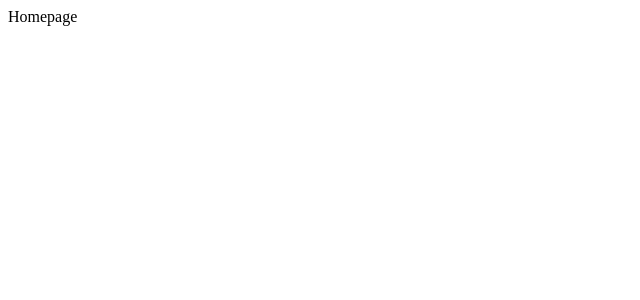
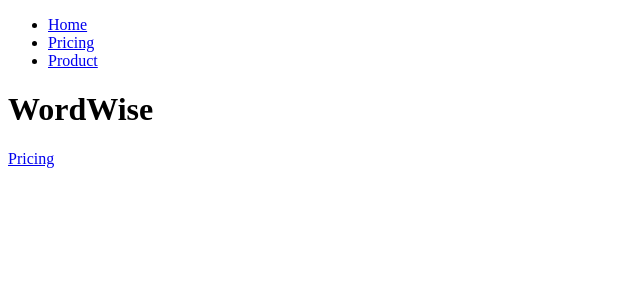
Before and after one commit to LuaanNguyen/worldwise, a React (Vite) app: page / in a window 1280 px wide. Shown: the top 300 px of the page, without its empty margins (0-640 px from the left). Built offline with nearby package versions, Linux system fonts and the light colour scheme.

Commit message:
Adding Navbar and Navlink

```diff
--- /dev/null
+++ b/src/components/PageNav.jsx
@@ -0,0 +1,21 @@
+import { NavLink } from "react-router-dom";
+
+function PageNav() {
+  return (
+    <nav>
+      <ul>
+        <li>
+          <NavLink to="/">Home</NavLink>
+        </li>
+        <li>
+          <NavLink to="/pricing">Pricing</NavLink>
+        </li>
+        <li>
+          <NavLink to="/Product">Product</NavLink>
+        </li>
+      </ul>
+    </nav>
+  );
+}
+
+export default PageNav;
--- a/src/pages/Homepage.jsx
+++ b/src/pages/Homepage.jsx
@@ -1,5 +1,14 @@
+import { Link } from "react-router-dom";
+import PageNav from "../components/PageNav";
+
 function Homepage() {
-  return <div>Homepage</div>;
+  return (
+    <div>
+      <PageNav />
+      <h1>WordWise</h1>
+      <Link to="/pricing">Pricing</Link>
+    </div>
+  );
 }
 
 export default Homepage;
--- a/src/pages/PageNotFound.jsx
+++ b/src/pages/PageNotFound.jsx
@@ -1,5 +1,12 @@
+import PageNav from "../components/PageNav";
+
 function PageNotFound() {
-  return <div>Page Not Found</div>;
+  return (
+    <div>
+      <PageNav />
+      Page Not Found
+    </div>
+  );
 }
 
 export default PageNotFound;
--- a/src/pages/Pricing.jsx
+++ b/src/pages/Pricing.jsx
@@ -1,5 +1,12 @@
+import PageNav from "../components/PageNav";
+
 function Pricing() {
-  return <div>Pricing</div>;
+  return (
+    <div>
+      <PageNav />
+      Pricing
+    </div>
+  );
 }
 
 export default Pricing;
--- a/src/pages/Product.jsx
+++ b/src/pages/Product.jsx
@@ -1,5 +1,12 @@
+import PageNav from "../components/PageNav";
+
 function Product() {
-  return <div>Product</div>;
+  return (
+    <div>
+      <PageNav />
+      Product
+    </div>
+  );
 }
 
 export default Product;
```
